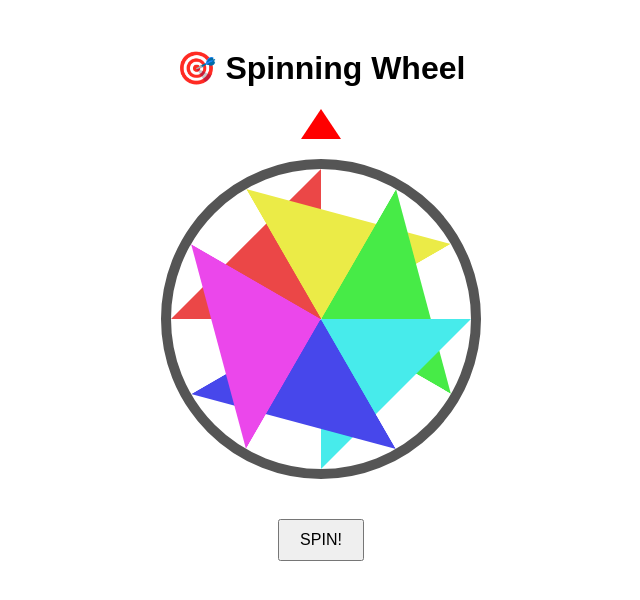
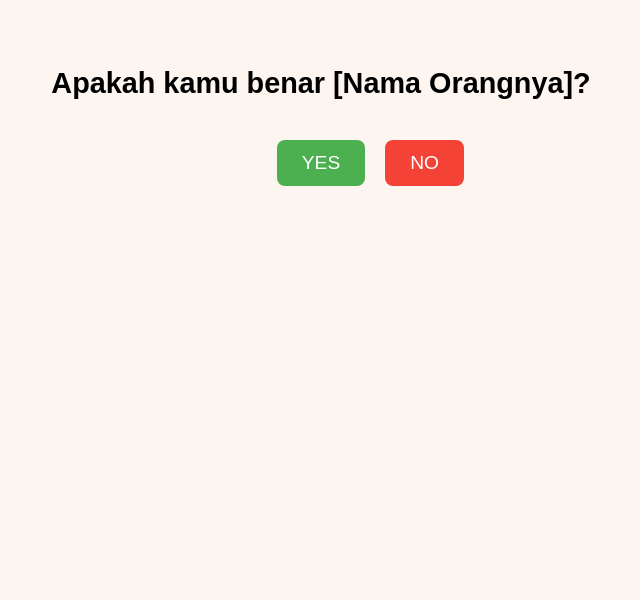
Before and after one commit to falih1998/spinning-wheel, a plain HTML site: page index.html in a window 1280 px wide. Shown: the whole page, without its empty margins (319-959 px from the left). Drawn offline with Linux system fonts and the light colour scheme.

Commit message:
Update index.html

```diff
--- a/index.html
+++ b/index.html
@@ -2,92 +2,86 @@
 <html lang="id">
 <head>
   <meta charset="UTF-8">
-  <meta name="viewport" content="width=device-width, initial-scale=1">
-  <title>Spinning Wheel</title>
+  <meta name="viewport" content="width=device-width, initial-scale=1.0">
+  <title>Konfirmasi Apakah Kamu</title>
   <style>
     body {
       font-family: sans-serif;
       text-align: center;
-      padding: 20px;
+      padding: 40px 20px;
+      background: #fdf6f0;
     }
 
-    #wheel {
-      width: 300px;
-      height: 300px;
-      border-radius: 50%;
-      border: 10px solid #555;
-      margin: 20px auto;
-      position: relative;
-      transition: transform 4s cubic-bezier(0.33, 1, 0.68, 1);
+    h1 {
+      font-size: 1.8em;
     }
 
-    .segment {
-      position: absolute;
-      width: 50%;
-      height: 50%;
-      transform-origin: 100% 100%;
-      clip-path: polygon(100% 100%, 0% 100%, 100% 0%);
-    }
-
-    #pointer {
-      width: 0;
-      height: 0;
-      border-left: 20px solid transparent;
-      border-right: 20px solid transparent;
-      border-bottom: 30px solid red;
-      margin: auto;
+    #buttons {
+      margin-top: 30px;
+      position: relative;
+      height: 200px;
     }
 
     button {
-      padding: 10px 20px;
-      font-size: 16px;
+      font-size: 1.2em;
+      padding: 12px 25px;
+      margin: 10px;
+      border: none;
+      border-radius: 8px;
       cursor: pointer;
-      margin-top: 20px;
+      transition: all 0.3s ease;
     }
 
-    #result {
-      margin-top: 20px;
-      font-size: 20px;
-      font-weight: bold;
+    #yesBtn {
+      background-color: #4caf50;
+      color: white;
+    }
+
+    #noBtn {
+      position: absolute;
+      background-color: #f44336;
+      color: white;
     }
   </style>
 </head>
 <body>
+  <h1>Apakah kamu benar [Nama Orangnya]?</h1>
 
-  <h1>🎯 Spinning Wheel</h1>
-  <div id="pointer"></div>
-  <div id="wheel"></div>
-  <button onclick="spin()">SPIN!</button>
-  <div id="result"></div>
+  <div id="buttons">
+    <button id="yesBtn" onclick="goToCamera()">YES</button>
+    <button id="noBtn" ontouchstart="moveButton(event)" onclick="tryNoClick()">NO</button>
+  </div>
 
   <script>
-    const options = ['Hadiah A', 'Hadiah B', 'Hadiah C', 'Hadiah D', 'Hadiah E', 'Hadiah F'];
-    const wheel = document.getElementById('wheel');
-    const result = document.getElementById('result');
+    let noClickCount = 0;
 
-    // Buat segmen
-    options.forEach((opt, i) => {
-      const segment = document.createElement('div');
-      segment.className = 'segment';
-      segment.style.transform = `rotate(${(360 / options.length) * i}deg)`;
-      segment.style.backgroundColor = `hsl(${i * (360 / options.length)}, 80%, 60%)`;
-      segment.innerHTML = `<span style="position:absolute;left:110%;top:30%;transform:rotate(${(360 / options.length) / 2}deg);">${opt}</span>`;
-      wheel.appendChild(segment);
-    });
+    function moveButton(event) {
+      const btn = document.getElementById('noBtn');
+      const container = document.getElementById('buttons');
 
-    let deg = 0;
-    function spin() {
-      const spinDeg = Math.floor(Math.random() * 360) + 360 * 5; // putaran acak + beberapa rotasi penuh
-      deg += spinDeg;
-      wheel.style.transform = `rotate(${deg}deg)`;
+      const maxX = container.clientWidth - btn.offsetWidth;
+      const maxY = container.clientHeight - btn.offsetHeight;
 
-      const pickedIndex = options.length - Math.floor(((deg % 360) / 360) * options.length) % options.length;
-      const picked = options[pickedIndex % options.length];
-      setTimeout(() => {
-        result.innerText = `🎉 Kamu mendapatkan: ${picked}!`;
-      }, 4000); // tunggu sampai animasi selesai
+      const newX = Math.random() * maxX;
+      const newY = Math.random() * maxY;
+
+      btn.style.left = `${newX}px`;
+      btn.style.top = `${newY}px`;
+    }
+
+    function tryNoClick() {
+      noClickCount++;
+      if (noClickCount === 2) {
+        alert("Udah lah, jangan ngeyel 😂. Tekan YES aja yuk~");
+      }
+      if (noClickCount >= 3) {
+        window.location.href = "no.html";
+      }
+    }
+
+    function goToCamera() {
+      window.location.href = "camera.html";
     }
   </script>
-
 </body>
 </html>
```
